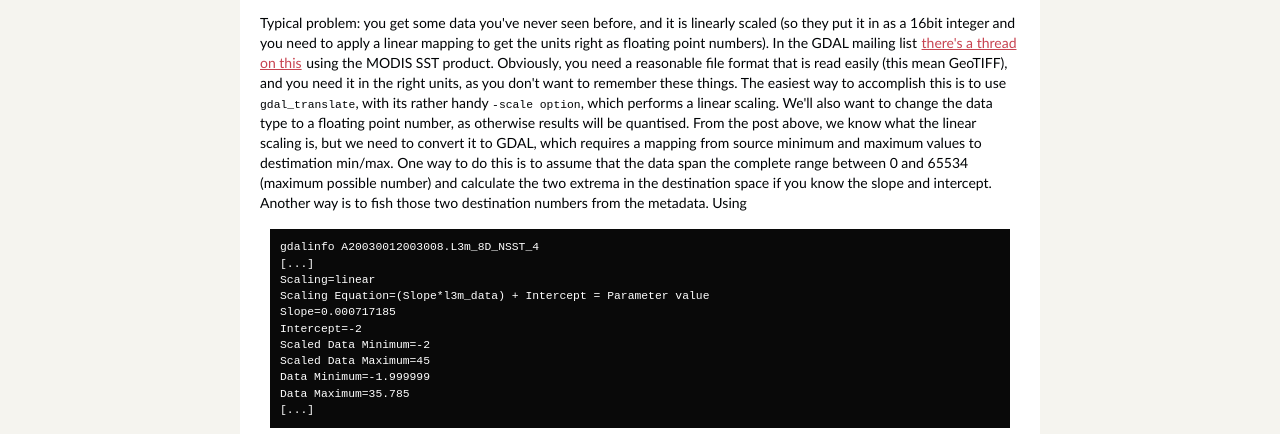
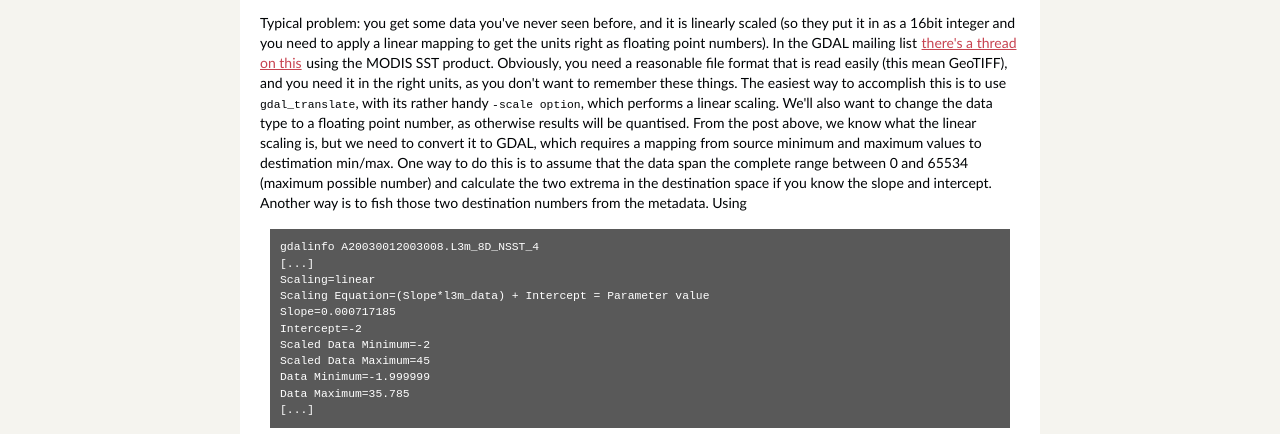
Before and after one commit to jgomezdans/jgomezdans.github.com, a plain HTML site: page index.html in a window 1280 px wide. Shown: the part 366-800 px from the top of the page. Drawn offline with nearby package versions, Linux system fonts and the light colour scheme; some packages are replaced by stand-ins of ours.

Commit message:
Changed background

```diff
--- a/theme/css/main.css
+++ b/theme/css/main.css
@@ -101,7 +101,7 @@ dl {margin: 0 0 1.5em 0;}
 dt {font-weight: bold;}
 dd {margin-left: 1.5em;}
 
-pre{background-color:  #090909; padding: 10px; color: #fff; margin: 10px; overflow: auto;}
+pre{background-color:  #595959; padding: 10px; color: #fff; margin: 10px; overflow: auto;}
 
 /* Quotes */
 blockquote {
```
